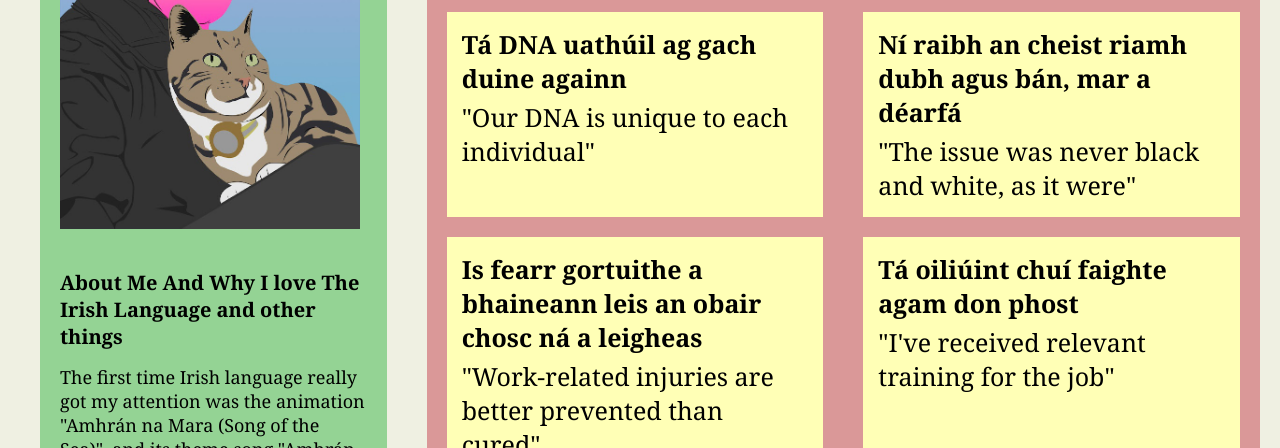
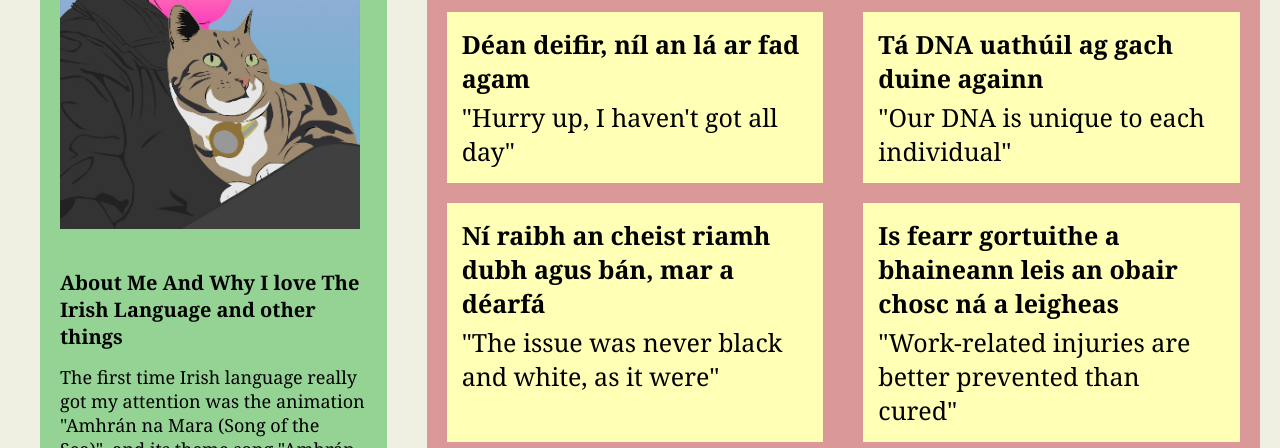
Before and after one commit to ppr350/irish_learning_blog, a plain HTML site: page index.html in a window 1280 px wide. Shown: the part 352-800 px from the top of the page. Drawn offline with Linux system fonts and the light colour scheme.

Commit message:
Added Déan deifir, níl an lá ar fad agam = Hurry up, I haven't got all day

```diff
--- a/index.html
+++ b/index.html
@@ -62,6 +62,11 @@
             <div class="cards-container">
 
                 <div class="card">
+                    <p class="card-title">Déan deifir, níl an lá ar fad agam</p>
+                    <p class="card-content">"Hurry up, I haven't got all day"</p>
+                </div>
+
+                <div class="card">
                     <p class="card-title">Tá DNA uathúil ag gach duine againn</p>
                     <p class="card-content">"Our DNA is unique to each individual"</p>
                 </div>
```
